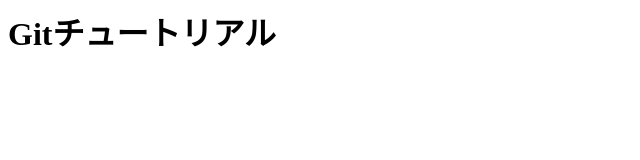
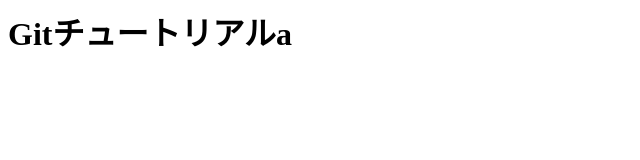
Before and after one commit to tatsumi-ise/git_tutorial, a plain HTML site: page index.html in a window 1280 px wide. Shown: the full height of the page, 0-640 px from the left. Drawn offline with Linux system fonts and the light colour scheme.

Commit message:
initial commit

```diff
--- a/index.html
+++ b/index.html
@@ -1 +1 @@
-<h1>Gitチュートリアル</h1>
+<h1>Gitチュートリアルa</h1>
```
